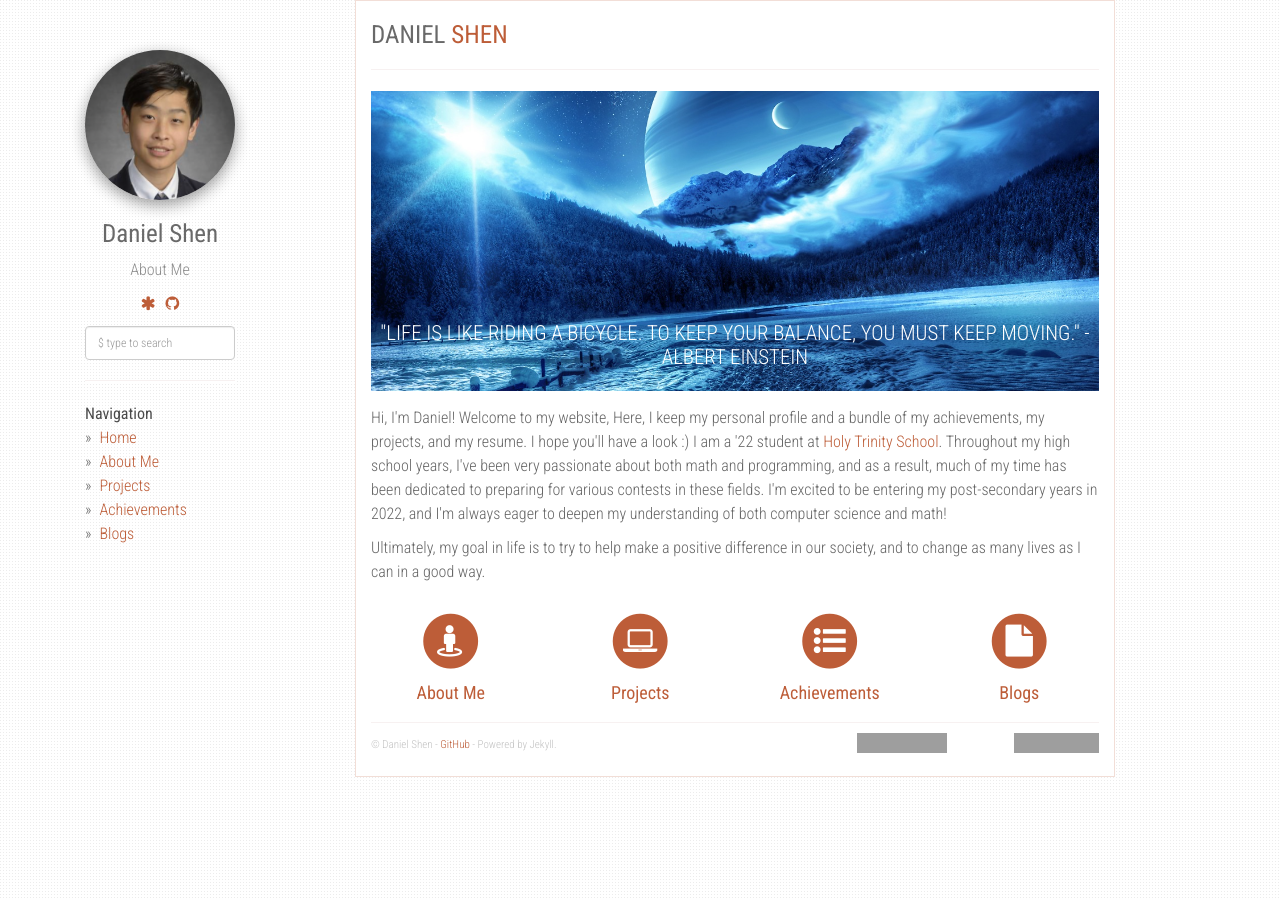
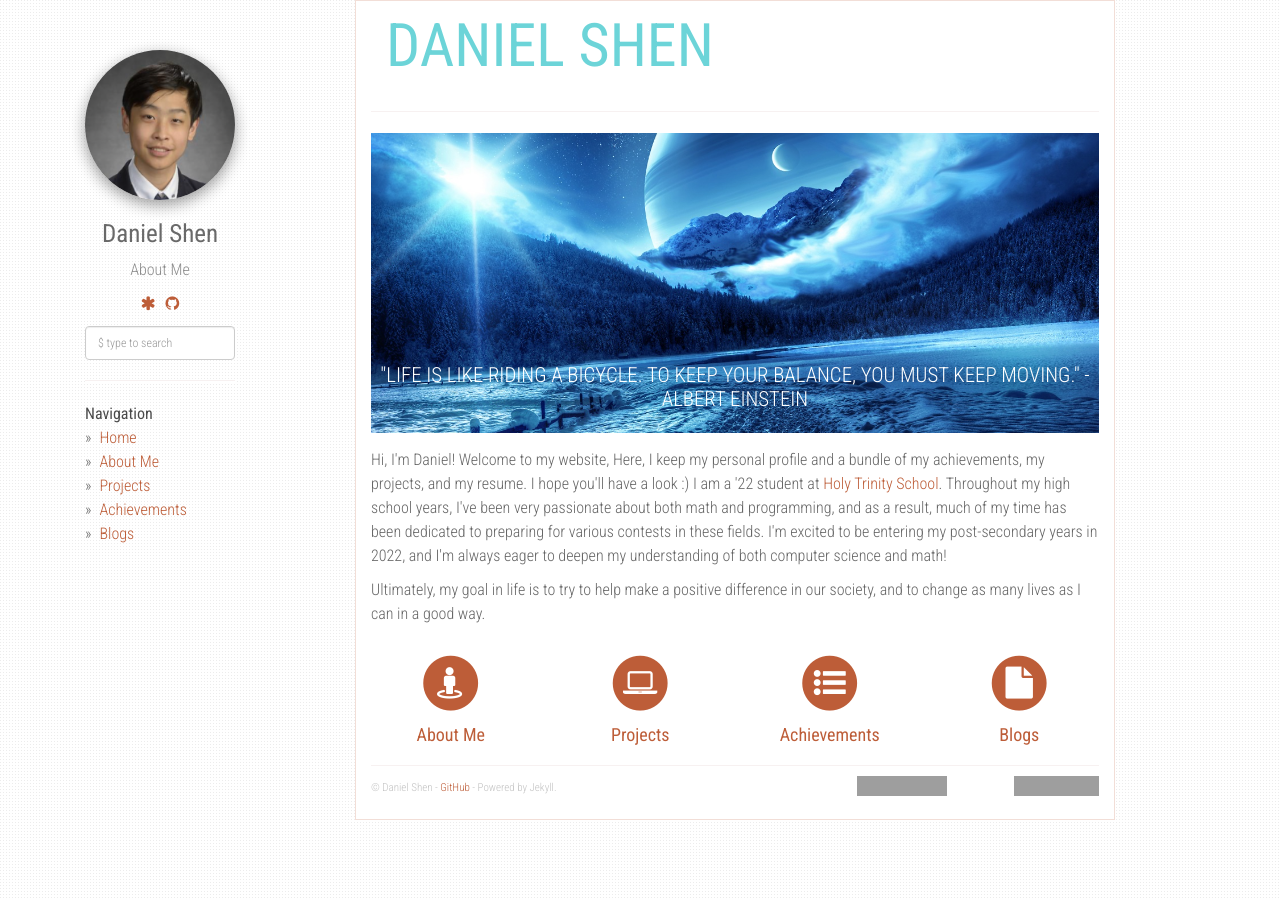
Before and after one commit to UncreativeName1/uncreativename1.github.io, a Jekyll site: the page built from index.html, in a window 1280 px wide. Built offline with Jekyll 4.4.1, drawn with Linux system fonts in a browser that asks for light colours; nearby versions of some CDN libraries; grey boxes are pictures that could not be loaded.

Commit message:
Add files via upload

```diff
--- a/_data/projects.json
+++ b/_data/projects.json
@@ -10,7 +10,7 @@
 	},
 	{
 		"name": "Personal Site",
-		"source": "https://github.com/UncreativeName1/Fearless",
+		"source": "https://github.com/UncreativeName1/uncreativename1.github.io",
 		"date": "Nov 2021 - Present",
 		"description": "This website you're reading right now!",
 		"tags": ["HTML","CSS","Javascript"]
--- a/index.html
+++ b/index.html
@@ -3,7 +3,9 @@
 ---
 
 <div id="home">
-  <h1>DANIEL <span class="text-primary">SHEN</span></h1>
+  <div class="dynamic-txt">
+    <li><span>DANIEL SHEN</span></li>
+  </div>
   <hr />
 
   <div class="content">
--- a/static/css/main.css
+++ b/static/css/main.css
@@ -208,3 +208,39 @@
   display: block;
   text-transform: uppercase;
 }
+
+.dynamic-txt {
+  margin-left: 15px;
+  height: 90px;
+  line-height: 90px;
+  overflow: visible;
+}
+
+.dynamic-txt li {
+  list-style: none;
+  color: #6cd4d8;
+  font-size: 60px;
+  font-weight: 500;
+  position: relative;
+  top: 0;
+}
+
+.dynamic-txt li span::after {
+  content: "";
+  position: absolute;
+  left: 0;
+  height: 100%;
+  width: 100%;
+  background: #ffffff;
+  border-left: 2px solid #ff0000;
+  animation: typing 1.5s steps(12) 1;
+  animation-fill-mode:forwards;
+}
+
+@keyframes typing {
+  from {left: 0px;}
+  to {left: calc(100% + 40px);}
+  100% {
+      visibility: hidden;
+  }
+}
```
